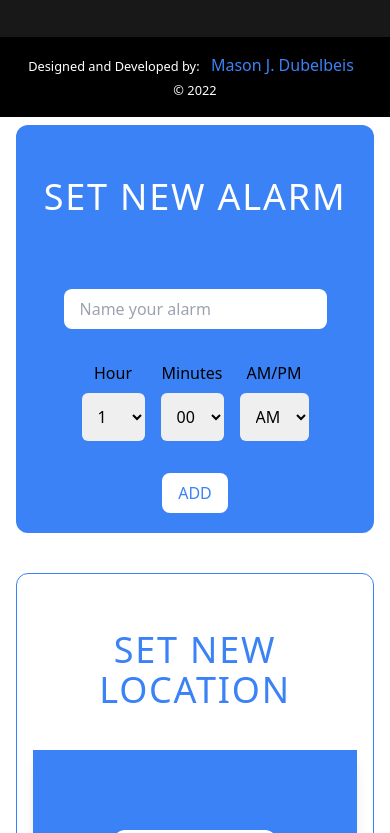
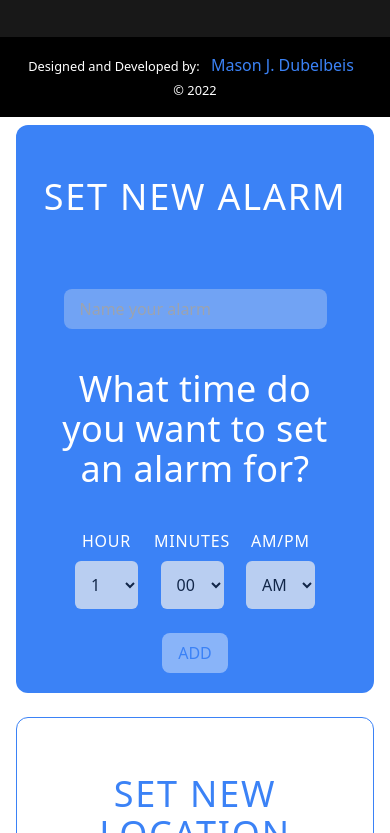
Before and after one commit to mdubelbeis/alarm-clock, a React (Vite) app: page /clock in a window 390 px wide. Shown: the part 727-1560 px from the top of the page. Built offline with nearby package versions, Linux system fonts and the light colour scheme.

Commit message:
added title and styled for mobile

```diff
--- a/src/components/Clock/Weather.tsx
+++ b/src/components/Clock/Weather.tsx
@@ -271,7 +271,7 @@ const Weather: React.FC<WeatherProps> = ({ zip }) => {
   const getWeatherData = async () => {
     try {
       const response = await fetch(
-        `https://api.weatherbit.io/v2.0/current?&postal_code=${zipCode}&country=US&key=505ef68a61ca46fcba582a1e6e0daf3c&units=I`
+        `https://api.weatherbit.io/v2.0/current?&postal_code=${zipCode}&country=US&key=???&units=I`
       );
       const data = await response.json();
       setWeatherData(data.data[0]);
--- a/src/pages/Clock/Clock.tsx
+++ b/src/pages/Clock/Clock.tsx
@@ -92,7 +92,7 @@ const Clock: React.FC = () => {
   useEffect(() => {
     filterFavoriteLocations();
     getMinutesOptions();
-  }, [locations]);
+  }, [locations, alarmPower]);
 
   const addNewAlarm = (e: React.ChangeEvent<HTMLFormElement>) => {
     e.preventDefault();
@@ -206,7 +206,7 @@ const Clock: React.FC = () => {
 
       <section
         id="clock-settings"
-        className="flex flex-col gap-10 w-full bg-white text-slate-200 p-4 rounded-lg lg:p-8 lg:grid lg:grid-cols-2"
+        className="flex flex-col gap-6 w-full bg-white text-slate-200 p-4 rounded-lg lg:p-8 lg:grid lg:grid-cols-2"
       >
         <div className="col-span-1 flex flex-col px-4 py-5 bg-blue-500 rounded-xl text-black">
           <div>
@@ -214,7 +214,7 @@ const Clock: React.FC = () => {
               SET NEW ALARM
             </h3>
             <form
-              className="w-full flex flex-col justify-center items-center gap-8 mt-10"
+              className="w-full flex flex-col justify-center items-center gap-6 mt-10"
               onSubmit={addNewAlarm}
             >
               <div className="flex flex-col items-center gap-2 w-full">
@@ -227,17 +227,30 @@ const Clock: React.FC = () => {
                     onChange={handleAlarmName}
                     placeholder="Name your alarm"
                     maxLength={20}
+                    disabled={!alarmPower}
                   />
                 </label>
               </div>
+
+              <div className="text-white tracking-wide">
+                <h2 className="text-4xl text-center p-4">
+                  What time do you want to set an alarm for?
+                </h2>
+              </div>
               <div className="flex items-center gap-4">
                 <div className="flex flex-col items-center gap-2">
-                  <label htmlFor="hourCount">Hour</label>
+                  <label
+                    htmlFor="hourCount"
+                    className="text-white tracking-wider"
+                  >
+                    HOUR
+                  </label>
                   <select
                     name="hourCount"
                     id="hourCount"
                     className="w-fit rounded-md p-3"
                     onChange={handleHourChange}
+                    disabled={!alarmPower}
                   >
                     {hourCount.map((hour) => {
                       return (
@@ -250,24 +263,33 @@ const Clock: React.FC = () => {
                 </div>
 
                 <div className="flex flex-col items-center gap-2">
-                  <label htmlFor="minutesCount">Minutes</label>
+                  <label
+                    htmlFor="minutesCount"
+                    className="text-white tracking-wider"
+                  >
+                    MINUTES
+                  </label>
                   <select
                     name="minutesCount"
                     id="minutesCount"
                     className="w-fit rounded-md p-3"
                     onChange={handleMinutesChange}
+                    disabled={!alarmPower}
                   >
                     {minutes.map((min) => handleOutput(min))}
                   </select>
                 </div>
 
                 <div className="flex flex-col items-center gap-2">
-                  <label htmlFor="amOrPm">AM/PM</label>
+                  <label htmlFor="amOrPm" className="text-white tracking-wider">
+                    AM/PM
+                  </label>
                   <select
                     className="rounded-md p-3"
                     name="amOrPm"
                     id="amOrPm"
                     onChange={handleAmOrPmChange}
+                    disabled={!alarmPower}
                   >
                     <option value="A">AM</option>
                     <option value="P">PM</option>
@@ -275,7 +297,12 @@ const Clock: React.FC = () => {
                 </div>
               </div>
               <div>
-                <button className="py-2 px-4 rounded-lg bg-white text-blue-500">
+                <button
+                  className={`py-2 px-4 rounded-lg bg-white text-blue-500 ${
+                    alarmPower ? "" : "bg-slate-300 opacity-40"
+                  }`}
+                  disabled={!alarmPower}
+                >
                   ADD
                 </button>
               </div>
```
